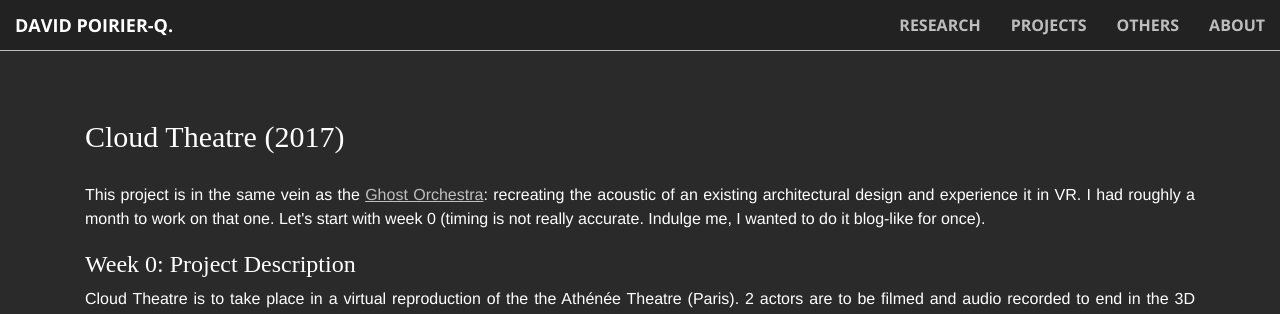
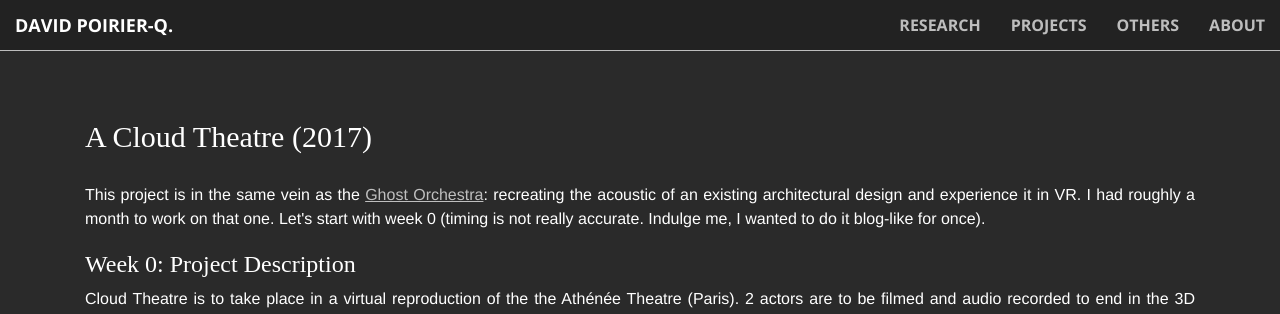
Before and after one commit to PyrApple/pyrapple.github.io, a Jekyll site: the page built from pages/cloud-theatre.html, in a window 1280 px wide and 900 px high. Shown: the top 314 px of the window. Built offline with Jekyll 4.4.1, drawn with Linux system fonts in a browser that asks for light colours.

Commit message:
changed title cloud theatre -> a cloud theatre

```diff
--- a/_includes/nav-bar.html
+++ b/_includes/nav-bar.html
@@ -28,7 +28,7 @@
                 <li class="dropdown">
                     <a href="{{ site.baseurl }}/pages/tutorial.html" class="page-scroll dropdown-toggle" data-toggle="dropdown" role="button" aria-haspopup="true" aria-expanded="false">PROJECTS</a>
                     <ul class="dropdown-menu" style="right: 0; left: auto;">
-                        <li><a href="{{ site.baseurl }}/pages/cloud-theatre.html">Cloud Theatre (2017)</a></li>
+                        <li><a href="{{ site.baseurl }}/pages/cloud-theatre.html">A Cloud Theatre (2017)</a></li>
                         <li><a href="{{ site.baseurl }}/pages/cosima.html">CoSiMa (2017)</a></li>
                         <li><a href="{{ site.baseurl }}/pages/evertims.html">EVERTims</a></li>
                         <li><a href="{{ site.baseurl }}/pages/blendervr.html">BlenderVR (2016)</a></li>
--- a/pages/cloud-theatre.html
+++ b/pages/cloud-theatre.html
@@ -7,7 +7,7 @@ layout: default
   <div class="container">
     <div class="col-xs-12 text-justify">
 
-      <h2 class="text-left"> Cloud Theatre (2017) </h2>
+      <h2 class="text-left"> A Cloud Theatre (2017) </h2>
 
       <br>
 
```
